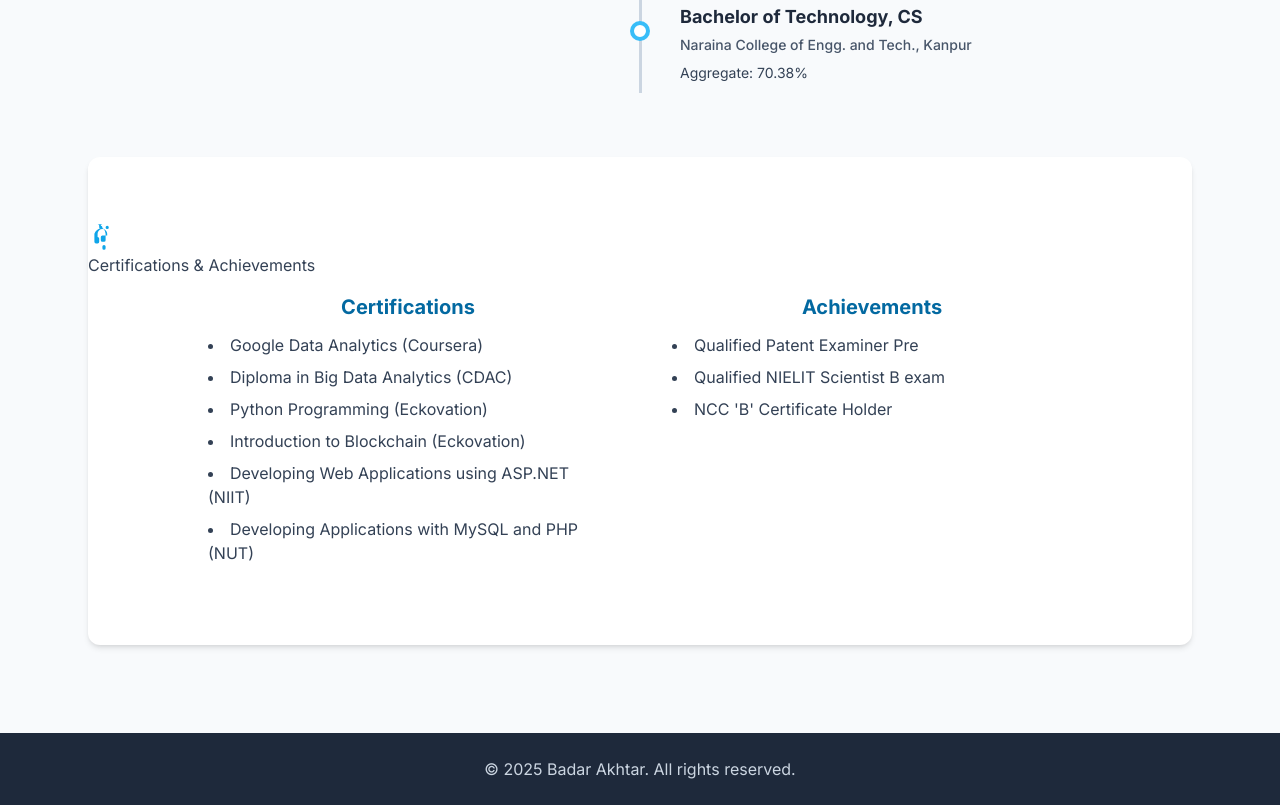
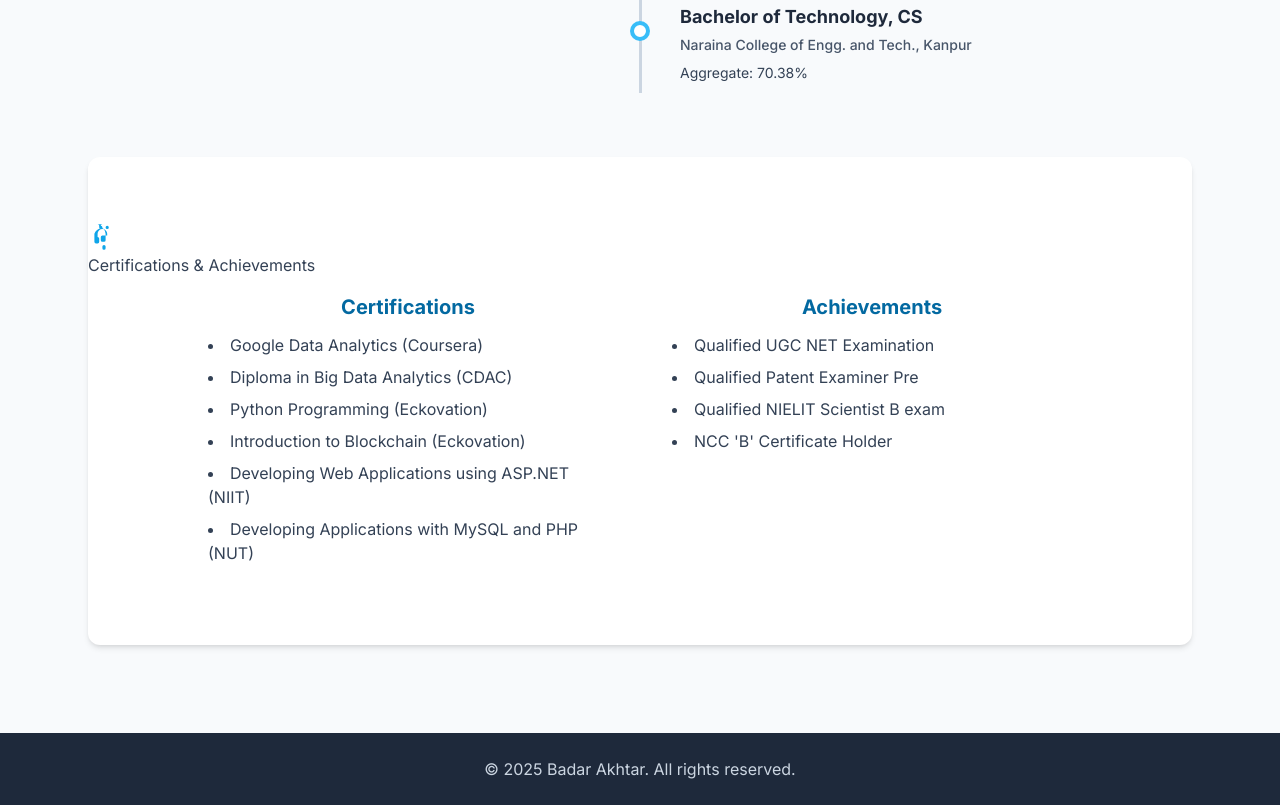
Before and after one commit to badarakhtar/badarakhtar.github.io, a plain HTML site: page index.html in a window 1280 px wide. Shown: the part 2466-3271 px from the top of the page. Drawn offline with nearby package versions, Linux system fonts and the light colour scheme.

Commit message:
Update index.html

```diff
--- a/index.html
+++ b/index.html
@@ -179,7 +179,7 @@
              <h2 class="section-title"><svg xmlns="http://www.w3.org/2000/svg" class="h-8 w-8 text-sky-500" viewBox="0 0 20 20" fill="currentColor"><path fill-rule="evenodd" d="M9 2a1 1 0 00-1 1v1.618A5 5 0 004 8v5a1 1 0 001 1h1a1 1 0 001-1v-2a1 1 0 00-1-1H6V8a3 3 0 016 0v1H9a1 1 0 00-1 1v2a1 1 0 001 1h1a1 1 0 001-1V8a5 5 0 00-4-4.382V3a1 1 0 00-1-1z" clip-rule="evenodd" /><path d="M10 18a1 1 0 001-1v-1a1 1 0 10-2 0v1a1 1 0 001 1zM8 5a1 1 0 100-2 1 1 0 000 2zM12 5a1 1 0 100-2 1 1 0 000 2z" /></svg>Certifications & Achievements</h2>
              <div class="grid grid-cols-1 md:grid-cols-2 gap-8 max-w-4xl mx-auto">
                 <div class="p-4"><h3 class="font-bold text-xl mb-3 text-sky-700 text-center">Certifications</h3><ul class="list-disc list-inside space-y-2"><li>Google Data Analytics (Coursera)</li><li>Diploma in Big Data Analytics (CDAC)</li><li>Python Programming (Eckovation)</li><li>Introduction to Blockchain (Eckovation)</li><li>Developing Web Applications using ASP.NET (NIIT)</li><li>Developing Applications with MySQL and PHP (NUT)</li></ul></div>
-                <div class="p-4"><h3 class="font-bold text-xl mb-3 text-sky-700 text-center">Achievements</h3><ul class="list-disc list-inside space-y-2"><li>Qualified Patent Examiner Pre</li><li>Qualified NIELIT Scientist B exam</li><li>NCC 'B' Certificate Holder</li></ul></div>
+                <div class="p-4"><h3 class="font-bold text-xl mb-3 text-sky-700 text-center">Achievements</h3><ul class="list-disc list-inside space-y-2"><li>Qualified UGC NET Examination</li><li>Qualified Patent Examiner Pre</li><li>Qualified NIELIT Scientist B exam</li><li>NCC 'B' Certificate Holder</li></ul></div>
              </div>
         </section>
     </main>
```
